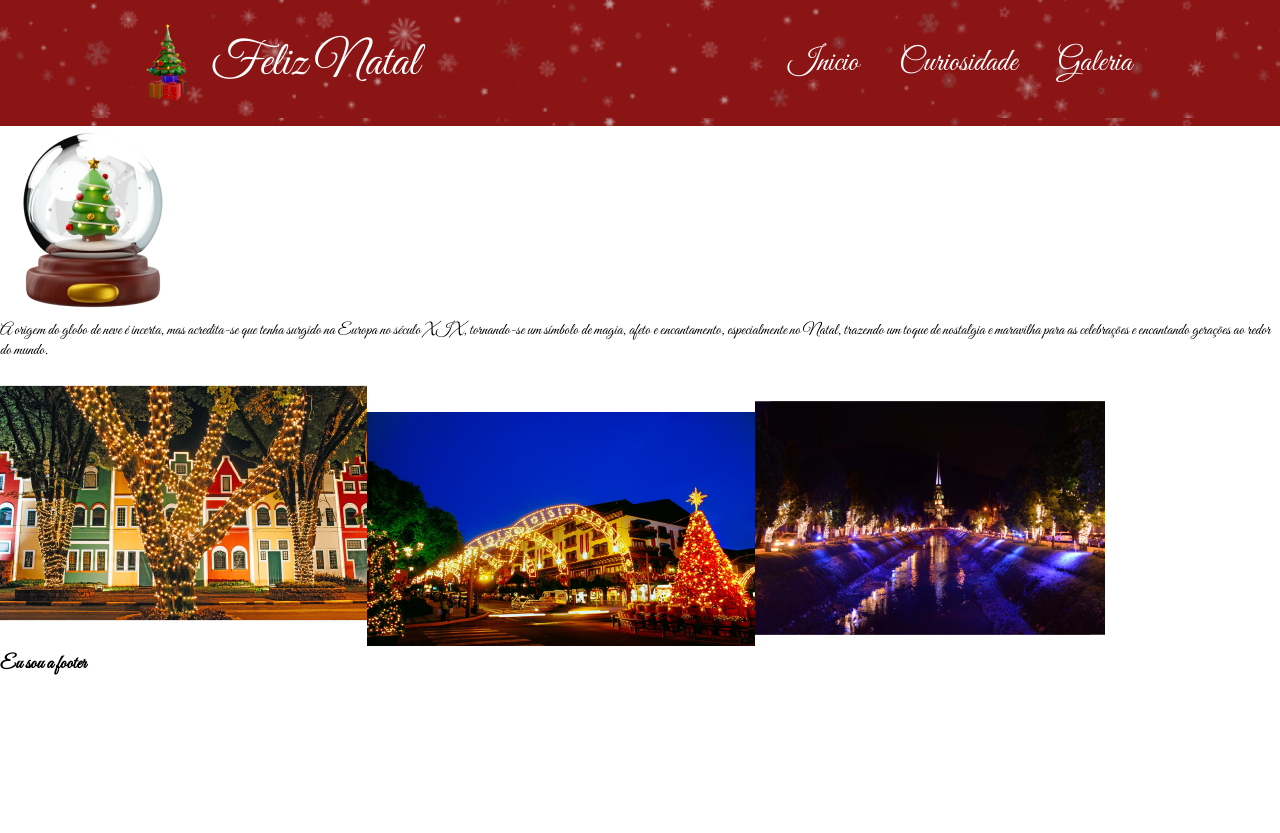
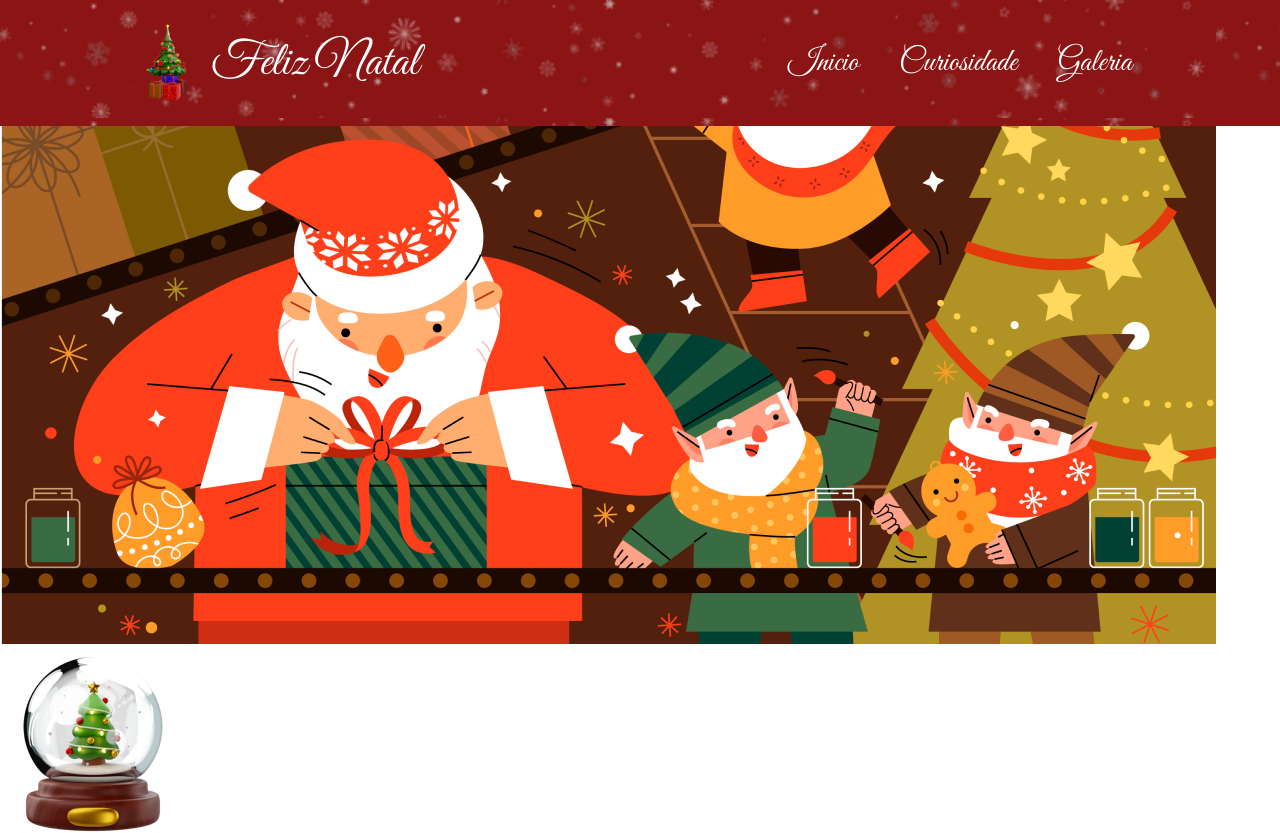
Before and after one commit to viannaingrid/desafio_natal, a React (Vite) app: page / in a window 1280 px wide. Shown: the top 833 px of the page. Before the commit the page ends 800 px from the top, so only its background shows below. Built offline with nearby package versions, Linux system fonts and the light colour scheme.

Commit message:
:construction: config inicio

```diff
--- a/src/Pages/Inicio/Inicio.jsx
+++ b/src/Pages/Inicio/Inicio.jsx
@@ -2,11 +2,15 @@ import globoNatal from '../../assets/globo-arvore-natal.png';
 import cidadeViajar from '../../assets/cidades-para-viajar-no-natal5 1.png';
 import atracoesNatal from '../../assets/atracoes-do-natal-luz-em-gramado 1.png';
 import cidadeIluminada from '../../assets/cidades-para-viajar-no-natal6 1.png';
+import santa from '../../assets/santa-with-elfs.png';
 import s from './inicio.module.scss';
 
 export default function Inicio() {
     return (
         <main>
+            <section className={s.picmain} >
+                <img src={santa} alt="Desenho do Papai noel e 2 elfos montando um biscoito de natal com uma arvore atras" />
+            </section>
             <section className={s.globoNeve} >
                 <img src={globoNatal} alt="Imagem de um globo de neve com uma arvore de natal dentro" />
                 <p>A origem do globo de neve é incerta, mas acredita-se que tenha surgido na Europa no século XIX, tornando-se um símbolo de magia, afeto e encantamento, especialmente no Natal, trazendo um toque de nostalgia e maravilha para as celebrações e encantando gerações ao redor do mundo.</p>
```
Also changed, not shown: src/assets/santa-with-elfs.png (added).
